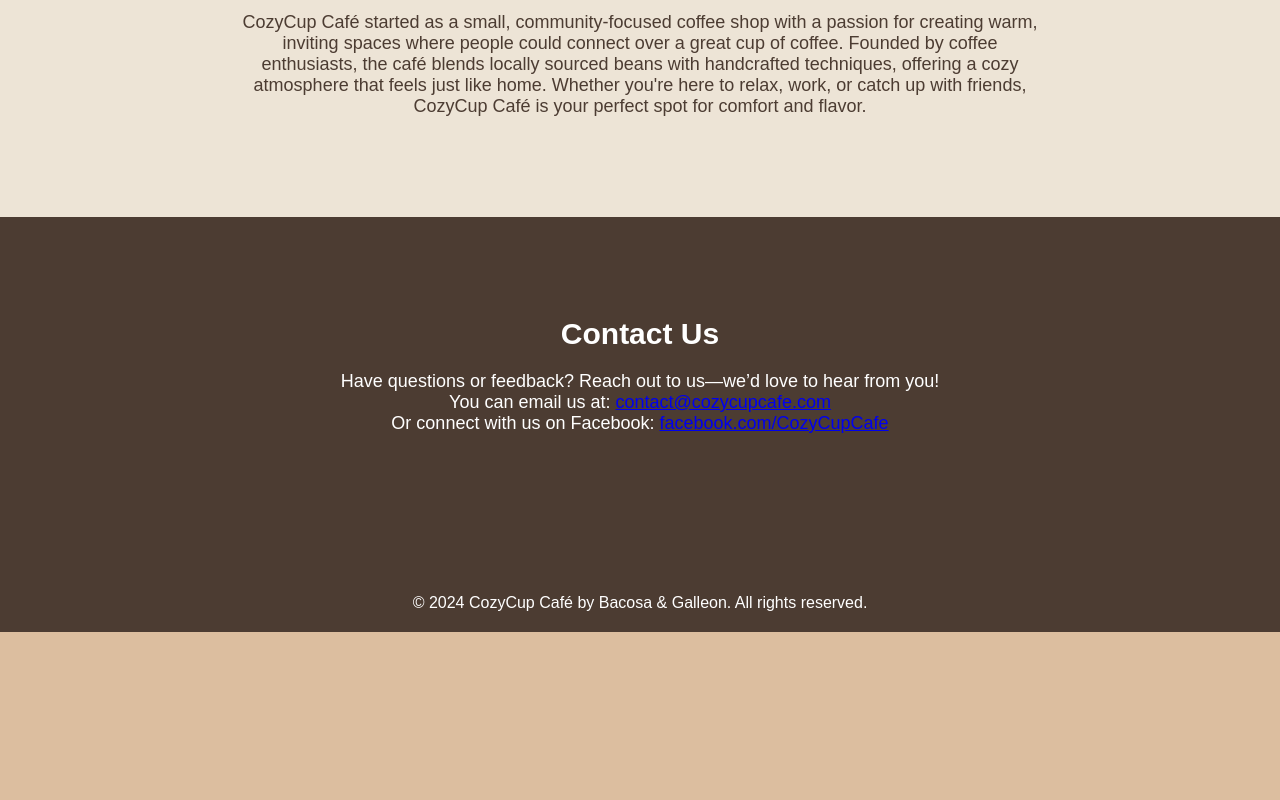
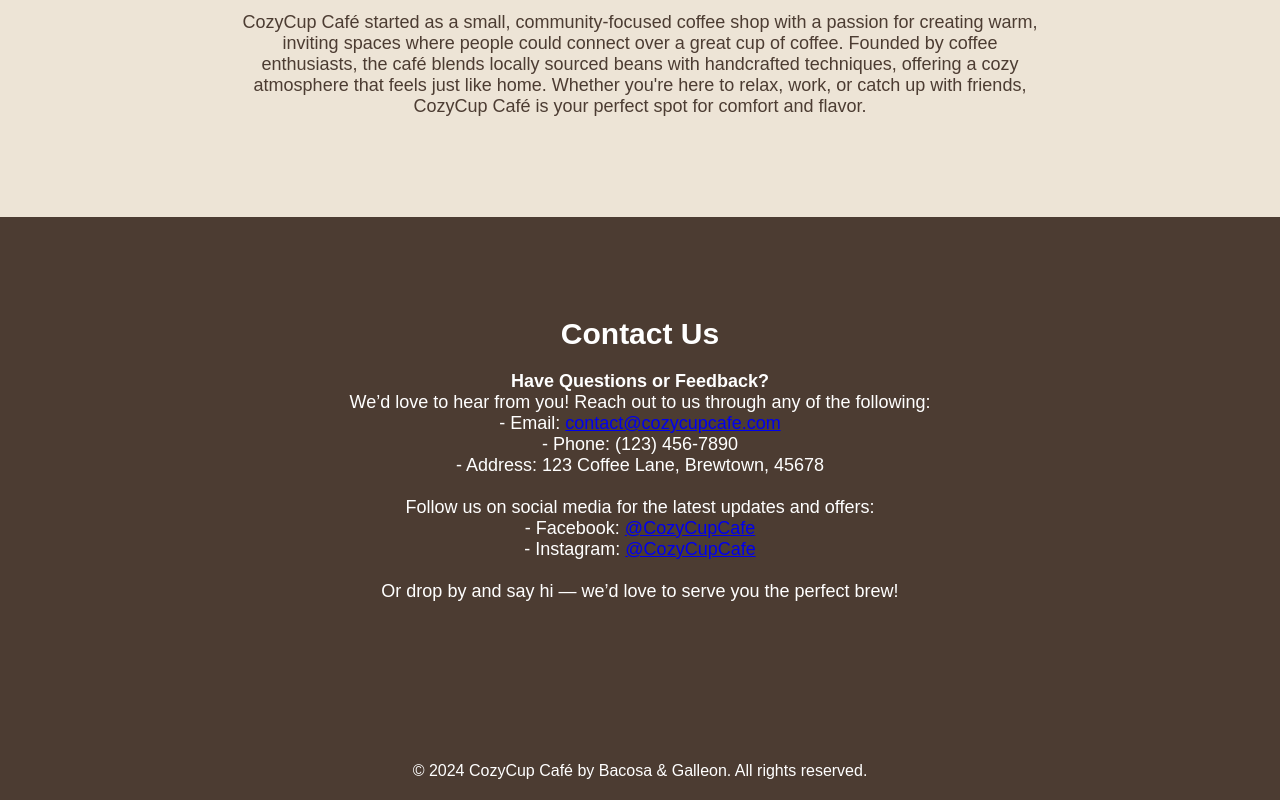
Before and after one commit to MariaRenaBandiala/Owner, a plain HTML site: page cozycup-cafe-boilerplate/index.html in a window 1280 px wide. Shown: the part 1075-1875 px from the top of the page. Before the commit the page ends 1707 px from the top, so only its background shows below. Drawn offline with Linux system fonts and the light colour scheme.

Commit message:
Modified Contact Us Section

```diff
--- a/cozycup-cafe-boilerplate/index.html
+++ b/cozycup-cafe-boilerplate/index.html
@@ -55,13 +55,21 @@
     </section>
 
     <section id="contact" class="contact">
+
         <h2>Contact Us</h2>
-        <p>Have questions or feedback? Reach out to us—we’d love to hear from you!<br>
-            You can email us at: <a href="mailto:contact@cozycupcafe.com">contact@cozycupcafe.com</a><br>
-            Or connect with us on Facebook: <a href="https://facebook.com/CozyCupCafe" target="_blank">facebook.com/CozyCupCafe</a>
+        <p>
+            <strong>Have Questions or Feedback?</strong><br>
+            We’d love to hear from you! Reach out to us through any of the following:<br>
+            - Email: <a href="mailto:contact@cozycupcafe.com">contact@cozycupcafe.com</a><br>
+            - Phone: (123) 456-7890<br>
+            - Address: 123 Coffee Lane, Brewtown, 45678<br><br>
+
+            Follow us on social media for the latest updates and offers:<br>
+            - Facebook: <a href="https://www.facebook.com/CozyCupCafe" target="_blank">@CozyCupCafe</a><br>
+            - Instagram: <a href="https://www.instagram.com/CozyCupCafe" target="_blank">@CozyCupCafe</a><br><br>
+
+            Or drop by and say hi — we’d love to serve you the perfect brew!
         </p>
-
-           </p>
     </section>
 
     <footer>
```
